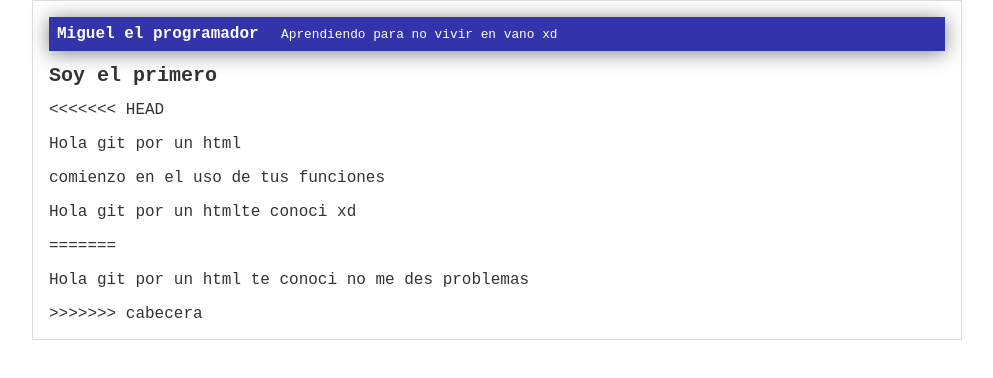
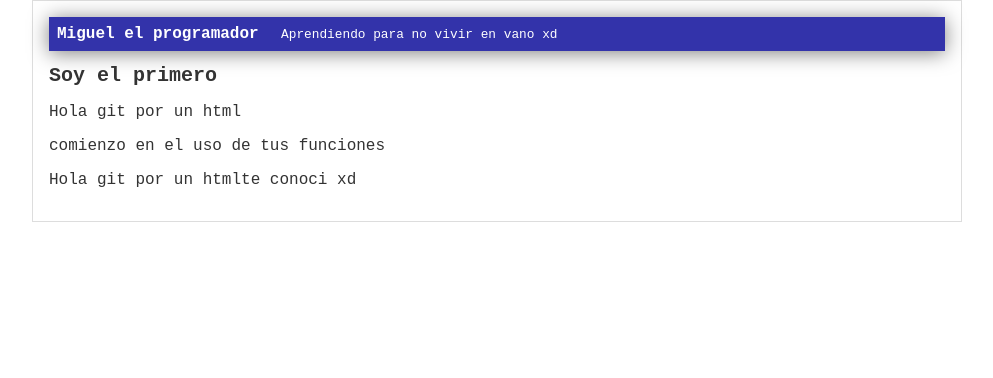
Before and after one commit to Miguel-Sanchez241001/cursoplazty, a plain HTML site: page index.html in a window 1280 px wide. Shown: the whole page, without its empty margins (143-1136 px from the left). Drawn offline with Linux system fonts and the light colour scheme.

Commit message:
Ajustando errores

```diff
--- a/index.html
+++ b/index.html
@@ -12,16 +12,12 @@
         </div>
         <div id="post">
           <h1>Soy el primero</h1>
-<<<<<<< HEAD
+
 
           <p>Hola git por un html</p>
           <p>comienzo en el uso de tus funciones</p>
 
           <p>Hola git por un htmlte conoci xd</p>
-
-=======
-          <p>Hola git por un html te conoci no me des problemas</p>
->>>>>>> cabecera
          </div>
     </div>
 
```
